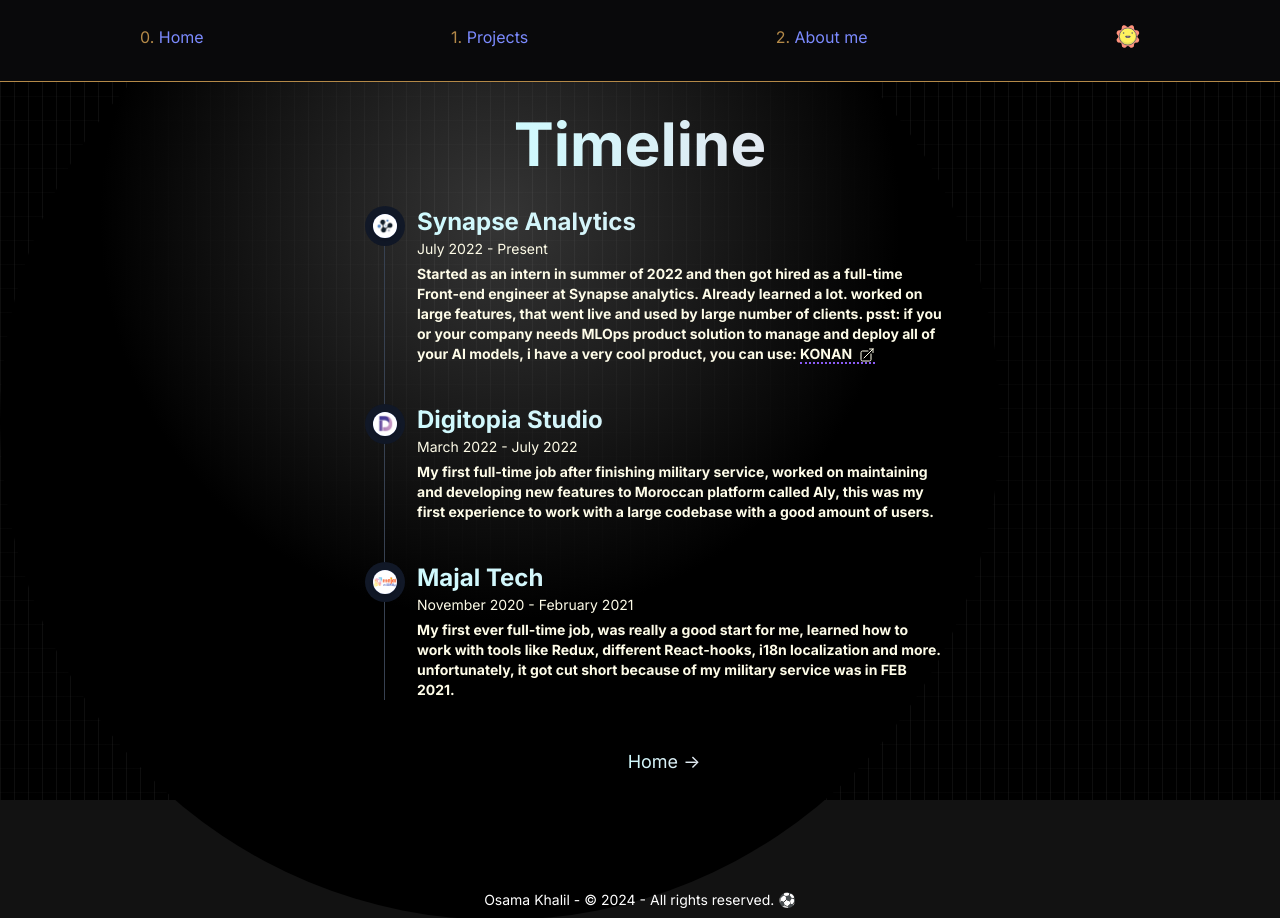
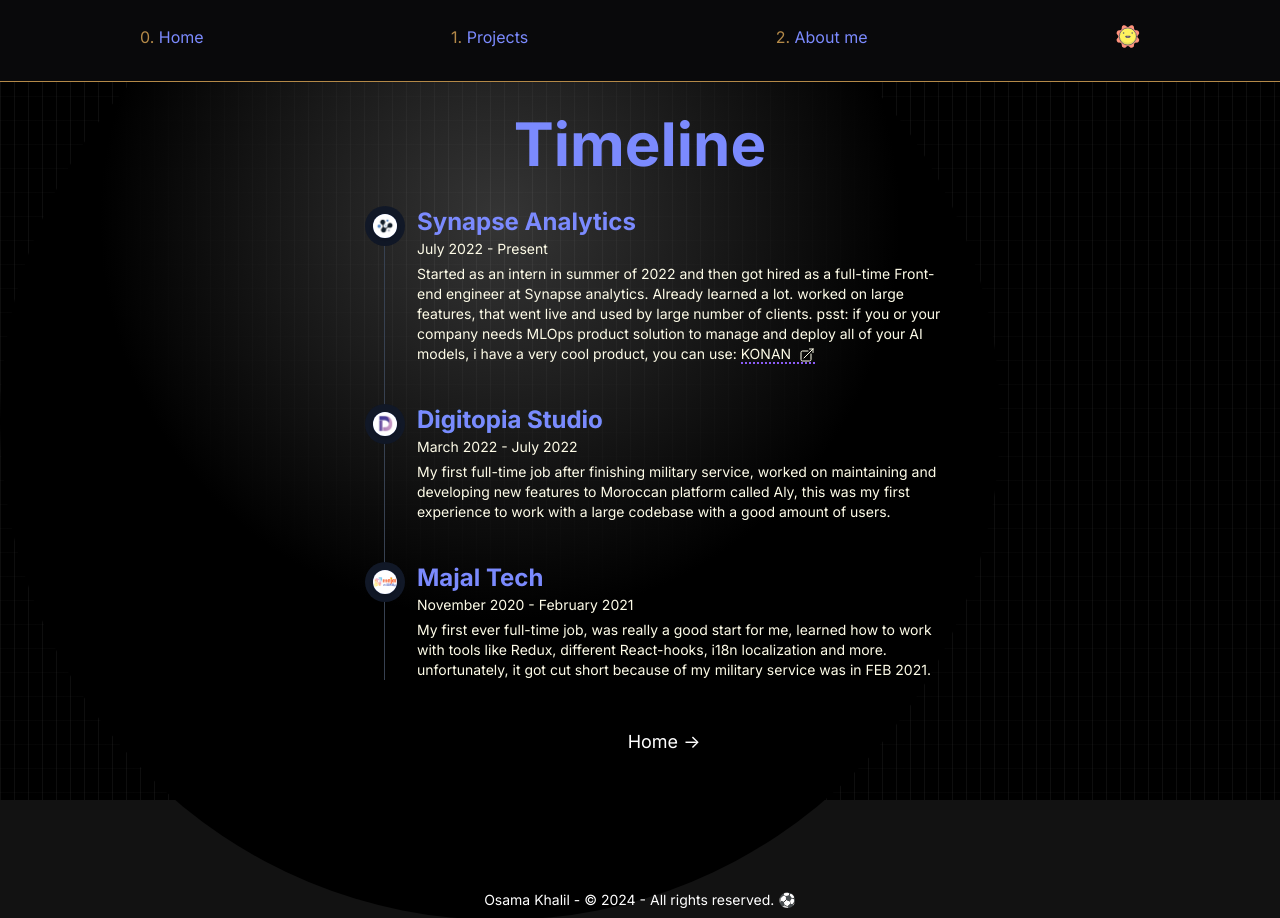
Before and after one commit to OsamaKhalilMohamed/Portfolio, a Next.js app: page /Timeline in a window 1280 px wide. Built offline with nearby package versions, Linux system fonts and the light colour scheme.

Commit message:
tryiiing

```diff
--- a/src/components/ProjectShowCase.tsx
+++ b/src/components/ProjectShowCase.tsx
@@ -61,8 +61,6 @@ export default function ProjectShowCase(props: Readonly<Props>) {
       <div className="w-full">
         <Swiper
           pagination={{ clickable: true }}
-          spaceBetween={50}
-          slidesPerView={3}
           modules={[EffectFade, Navigation, A11y, Autoplay, FreeMode]}
           effect="fade"
           autoplay={{
@@ -81,6 +79,7 @@ export default function ProjectShowCase(props: Readonly<Props>) {
                   height={800}
                   quality={100}
                   placeholder="blur"
+                  className="rounded-md"
                   priority
                   alt={title}
                 />
@@ -91,21 +90,21 @@ export default function ProjectShowCase(props: Readonly<Props>) {
       </div>
       <div className="mt-6">
         <div className="flex flex-col justify-between md:flex-row">
-          <p className="mb-2 flex items-center gap-1 md:mb-0">
+          <p className="mb-2 flex flex-col items-start justify-start gap-1 md:mb-0">
             <Tag variant="stack" title="Stack" />
-            <span className="font-thin text-gray-700 dark:text-gray-300">
+            <span className="font-inter text-gray-700 dark:text-gray-300">
               {stack.join(", ")}
             </span>
           </p>
-          <p className="mb-2 flex items-center gap-1 md:mb-0">
+          <p className="mb-2 flex flex-col items-start justify-start gap-1 md:mb-0">
             <Tag variant="date" title="Date" />
-            <span className="font-thin text-gray-700 dark:text-gray-300">
+            <span className="font-inter text-gray-700 dark:text-gray-300">
               {date}
             </span>
           </p>
-          <p className="mb-2 flex items-center gap-1 md:mb-0">
+          <p className="mb-2 flex flex-col items-start justify-start gap-1 md:mb-0">
             <Tag variant="professional" title="Type" />
-            <span className="font-thin text-gray-700 dark:text-gray-300">
+            <span className="font-inter text-gray-700 dark:text-gray-300">
               {type}
             </span>
           </p>
--- a/src/components/Projects.tsx
+++ b/src/components/Projects.tsx
@@ -7,7 +7,7 @@ import sadaqatihero from "../../public/sHero.png";
 import aly from "../../public/aly.png";
 
 import autoSkip from "../../public/Auto-Skip.png";
-import konan1 from "../../public/konan1.png";
+import konanhero3 from "../../public/konanhero3.png";
 import konan2 from "../../public/konan2.png";
 import konan3 from "../../public/konan3.png";
 //import konan4 from "../../public/konan4.png";
@@ -21,7 +21,7 @@ export default function Projects(): React.ReactElement {
   const projects = [
     {
       title: "KONAN",
-      archives: [konan1, konan2, konan3, konan5, konan6, konan7],
+      archives: [konanhero3, konan2, konan3, konan5, konan6, konan7],
       stack: ["Typescript", "React", "Django", "REST API", "and more.."],
       type: "Professional",
       description:
--- a/src/pages/Timeline/index.tsx
+++ b/src/pages/Timeline/index.tsx
@@ -18,7 +18,7 @@ export default function TimeLine() {
         <link rel="icon" href="/favicon.ico" />
       </Head>
       <main className="flex min-h-screen flex-col items-center justify-start overflow-x-hidden px-10 md:px-20">
-        <div className="mx-auto mt-8 h-fit  bg-gradient-to-r from-cyan-800 to-slate-600 bg-clip-text text-center text-transparent dark:from-cyan-100 dark:to-slate-200">
+        <div className="mx-auto mt-8 h-fit   text-center text-[#103090] dark:text-[#7b8afe]">
           {" "}
           <h1 className="break-all text-3xl font-bold md:text-6xl">Timeline</h1>
         </div>
@@ -33,13 +33,13 @@ export default function TimeLine() {
                   alt={"Synapse-analytics logo"}
                 />
               </span>
-              <h3 className="ml-2 w-full bg-gradient-to-r from-cyan-800 to-slate-600 bg-clip-text text-2xl font-bold text-transparent dark:from-cyan-100 dark:to-slate-200">
+              <h3 className="ml-2 w-full  text-2xl font-bold text-[#103090]  dark:text-[#7b8afe]">
                 Synapse Analytics{" "}
               </h3>
               <time className="mb-2 ml-2 mt-1 block text-sm font-normal leading-none  text-gray-950 dark:text-yellow-50">
                 July 2022 - Present
               </time>
-              <p className="md:text-md mb-4 ml-2 flex-wrap text-sm  font-semibold text-gray-950 dark:text-yellow-50  md:font-bold">
+              <p className="md:text-md mb-4 ml-2 flex-wrap font-inter  text-sm text-gray-950 dark:text-yellow-50  md:font-inter">
                 Started as an intern in summer of 2022 and then got hired as a
                 full-time Front-end engineer at Synapse analytics. Already
                 learned a lot. worked on large features, that went live and used
@@ -86,13 +86,13 @@ export default function TimeLine() {
                   alt={"digitopia logo"}
                 />
               </span>
-              <h3 className=" ml-2 bg-gradient-to-r from-cyan-800 to-slate-600  bg-clip-text text-2xl font-bold text-transparent dark:from-cyan-100 dark:to-slate-200">
+              <h3 className=" ml-2 bg-gradient-to-r from-cyan-800 to-slate-600  bg-clip-text text-2xl font-bold text-[#103090] dark:text-[#7b8afe]">
                 Digitopia Studio{" "}
               </h3>
               <time className="mb-2 ml-2 mt-1 block text-sm font-normal leading-none  text-gray-950 dark:text-yellow-50">
                 March 2022 - July 2022
               </time>
-              <p className="md:text-md mb-4 ml-2 flex-wrap text-sm  font-semibold text-gray-950 dark:text-yellow-50  md:font-bold">
+              <p className="md:text-md mb-4 ml-2 flex-wrap font-inter  text-sm text-gray-950 dark:text-yellow-50  md:font-inter">
                 My first full-time job after finishing military service, worked
                 on maintaining and developing new features to Moroccan platform
                 called Aly, this was my first experience to work with a large
@@ -108,13 +108,13 @@ export default function TimeLine() {
                   alt={"majal logo"}
                 />
               </span>
-              <h3 className=" ml-2 bg-gradient-to-r from-cyan-800 to-slate-600 bg-clip-text text-2xl font-bold text-transparent dark:from-cyan-100 dark:to-slate-200">
+              <h3 className=" ml-2  text-2xl font-bold text-[#103090] dark:text-[#7b8afe]">
                 Majal Tech{" "}
               </h3>
               <time className="mb-2 ml-2 mt-1 block text-sm font-normal leading-none  text-gray-950 dark:text-yellow-50">
                 November 2020 - February 2021
               </time>
-              <p className="md:text-md mb-4 ml-2 flex-wrap text-sm  font-semibold text-gray-950 dark:text-yellow-50  md:font-bold">
+              <p className="md:text-md mb-4 ml-2 flex-wrap font-inter  text-sm text-gray-950 dark:text-yellow-50  md:font-inter">
                 My first ever full-time job, was really a good start for me,
                 learned how to work with tools like Redux, different
                 React-hooks, i18n localization and more. unfortunately, it got
@@ -124,7 +124,7 @@ export default function TimeLine() {
           </ol>
           <div className="mb-2 flex w-full justify-center">
             <Link href={"/"}>
-              <p className="mx-auto my-2 cursor-pointer bg-gradient-to-r from-cyan-800 to-slate-600 bg-clip-text text-lg text-transparent dark:from-cyan-100  dark:to-slate-200">
+              <p className="mx-auto my-2 cursor-pointer  text-lg  dark:from-cyan-100  dark:to-slate-200">
                 Home {"->"}
               </p>
             </Link>
```
